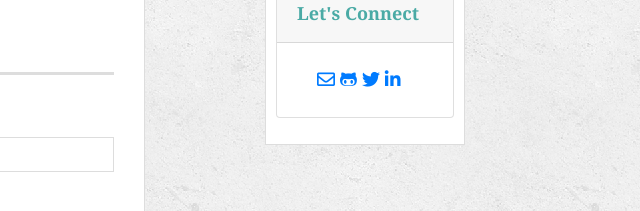
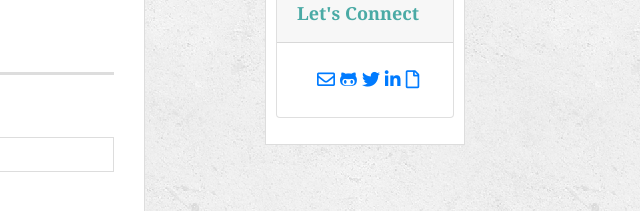
Before and after one commit to SonjaRasmussen/SonjaRasmussen.github.io, a website: page contact.html in a window 1280 px wide. Shown: the part 150-361 px from the top of the page, 640-1280 px from the left. Drawn offline with nearby package versions, Linux system fonts and the light colour scheme.

Commit message:
updated resume link

```diff
--- a/contact.html
+++ b/contact.html
@@ -92,7 +92,7 @@
 
                       <a class="fab fa-linkedin-in" href="https://www.linkedin.com/in/sonja-rasmussen-15bb2814/"></a>
 
-                      <!--<a class="far fa-file" href="srt-resume.html"></a>-->
+                      <a class="far fa-file" href="srt-resume.html"></a>
 
 
                   </p>
```
